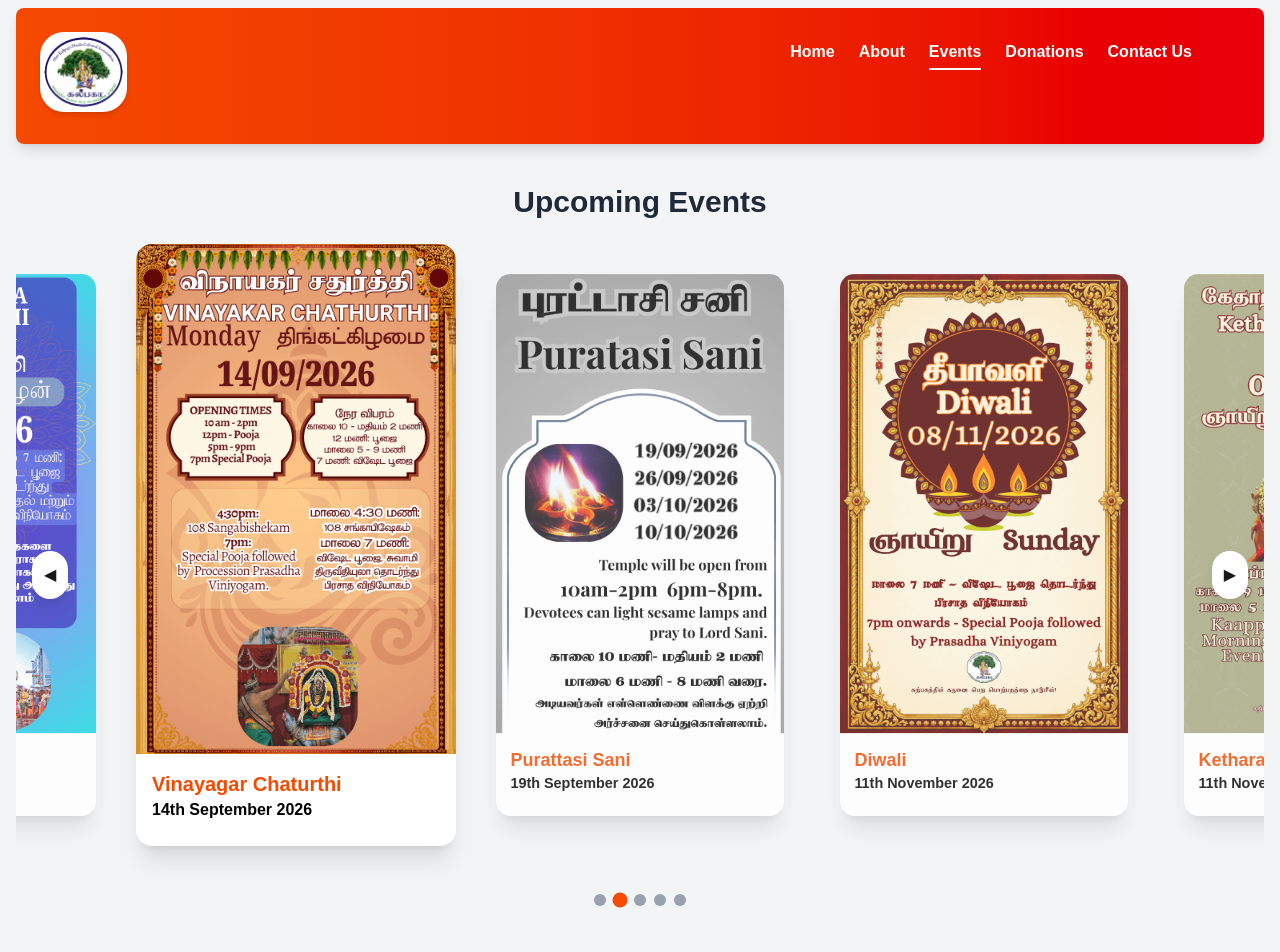
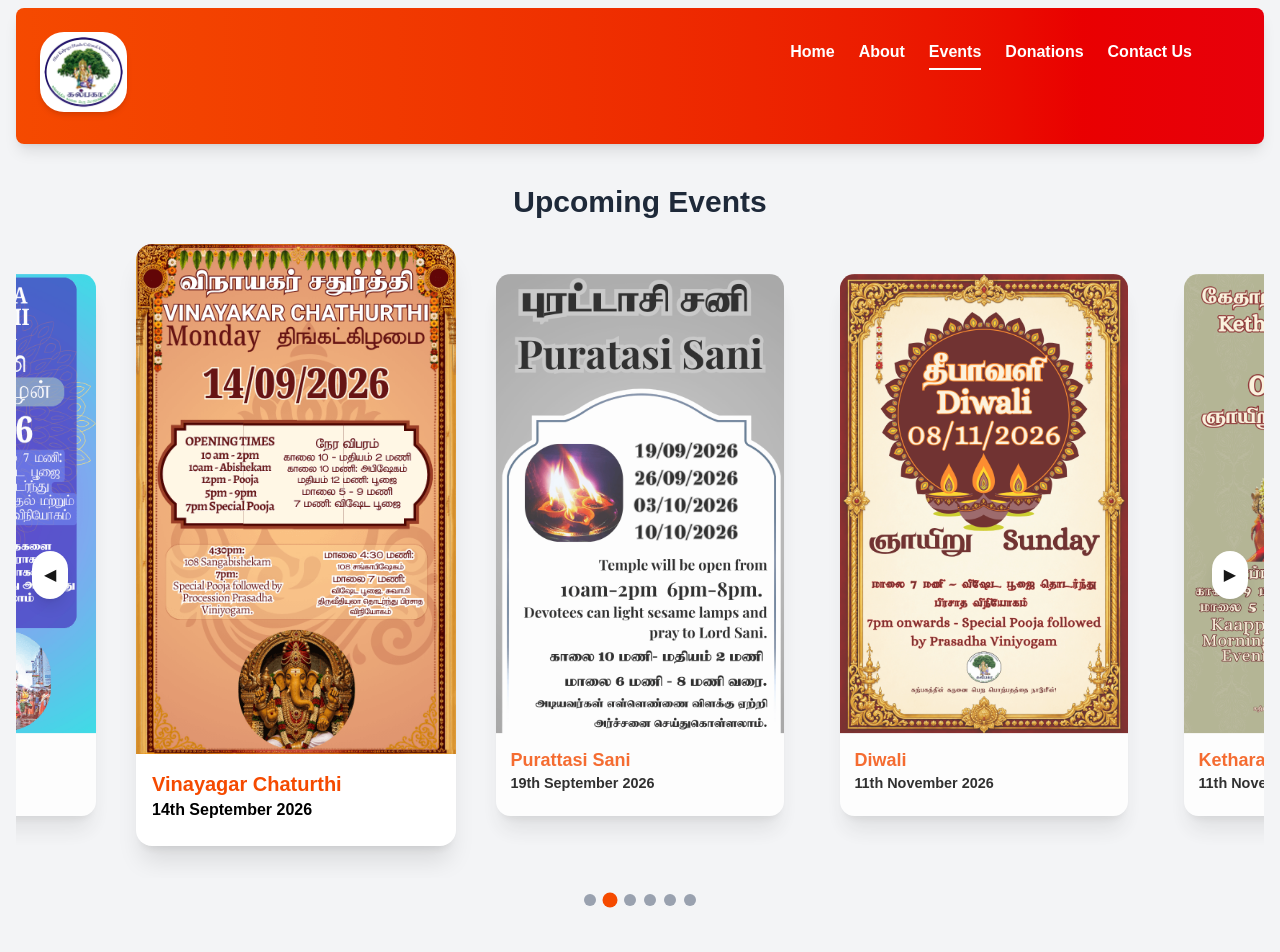
Before and after one commit to Ganan6/ganesh, a Next.js app: page /events in a window 1280 px wide. Shown: the top 952 px of the page. Built offline with nearby package versions, Linux system fonts and the light colour scheme.

Commit message:
Form fix and events upadte

```diff
--- a/app/components/events.tsx
+++ b/app/components/events.tsx
@@ -26,6 +26,11 @@ export default function Events() {
           title: "Ketharagowri Viratham",
           date: "11th November 2026",
           image: "/events/uce4.png"
+        },
+        {
+          title: "Navarathri",
+          date: "11th November 2026",
+          image: "/events/uce6.png"
         }
     ];
 
--- a/app/components/form.tsx
+++ b/app/components/form.tsx
@@ -11,7 +11,8 @@ export default function ContactForm() {
     setLoading(true);
     setResult("");
 
-    const formData = new FormData(event.currentTarget);
+    const form = event.currentTarget;
+    const formData = new FormData(form);
     const accessKey = process.env.NEXT_PUBLIC_WEB3FORMS_KEY;
 
     if (!accessKey) {
@@ -32,11 +33,11 @@ export default function ContactForm() {
 
       if (data.success) {
         setResult("✅ Message sent successfully!");
-        (event.currentTarget as HTMLFormElement).reset();
+        form.reset();
       } else {
         setResult("❌ Something went wrong. Please try again.");
       }
-    } catch (error) {
+    } catch {
       setResult("❌ Network error. Try again later.");
     } finally {
       setLoading(false);
```
Also changed, not shown: public/events/uce2.png, public/events/uce6.png (added).
